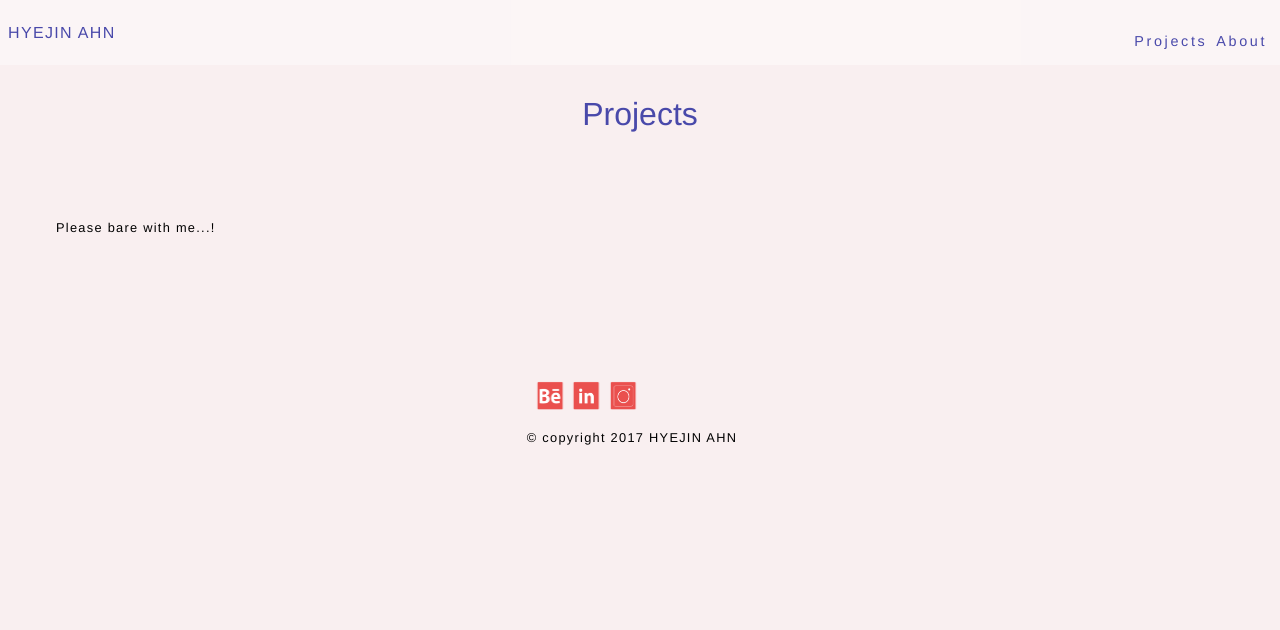
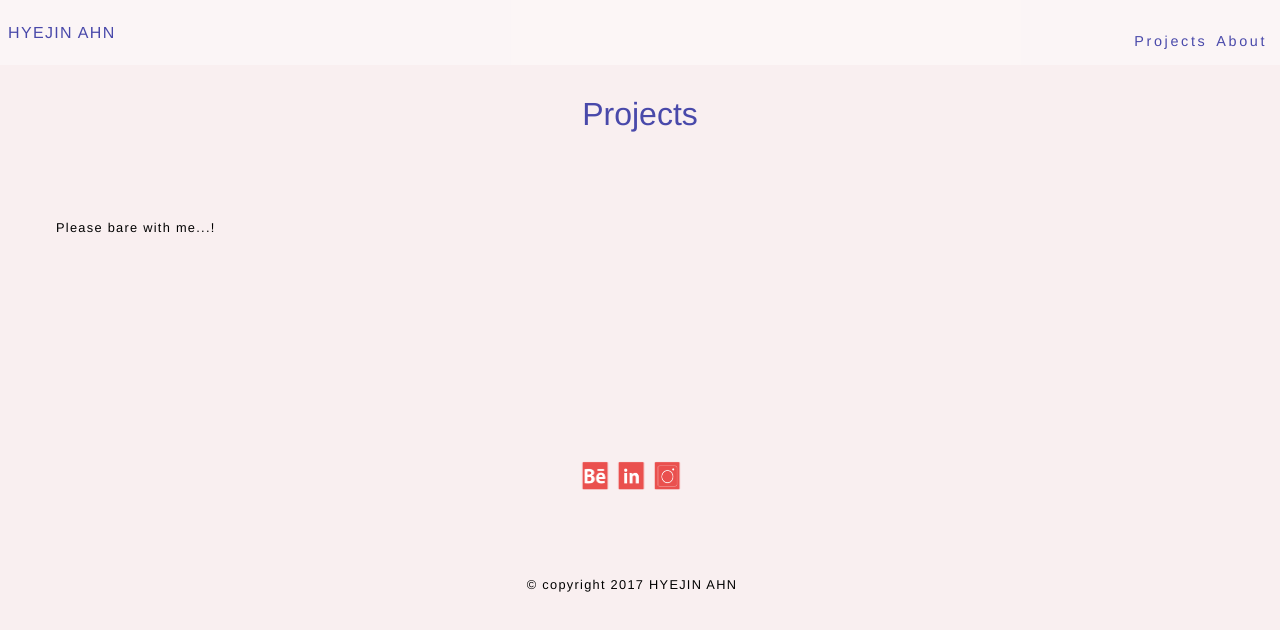
Before and after one commit to hyejin21/hyejin21, a plain HTML site: page home.html in a window 1280 px wide. Drawn offline with nearby package versions, Linux system fonts and the light colour scheme.

Commit message:
Center Footer

```diff
--- a/basics.css
+++ b/basics.css
@@ -58,7 +58,7 @@ body {
     right: 2rem;
     font-size: 0.5rem;
     height: 3.5rem;
-    width: 3.5rem;
+    width: 3.6rem;
     line-height: 3.5rem;
 }
 
--- a/home.html
+++ b/home.html
@@ -82,7 +82,7 @@
     </main>
 
     <footer>
-        <div class="offset-by-five footer-flex">
+        <div class="footer-flex">
         <a href="https://mica.ccnsite.com/hyejin21"><img src="behance.png" class="icon"></a>
         <a href="https://www.linkedin.com/in/hyejin21/"><img src="linkedin.png" class="icon"></a>
         <a href="https://www.instagram.com/hyejin21/"><img src="instagram.png" class="icon"></a>
--- a/menu.css
+++ b/menu.css
@@ -121,11 +121,12 @@ header.flex{
     flex-wrap:wrap;
 }
 
-footer-flex{
+.footer-flex{
     margin-top:5em;
     position:relative;
     justify-content:center;
     flex-wrap:wrap;
+    text-align: center;
 
 }
 
```
Also changed, not shown: about.html (+1 -1 lines), index.html (+1 -1 lines).
